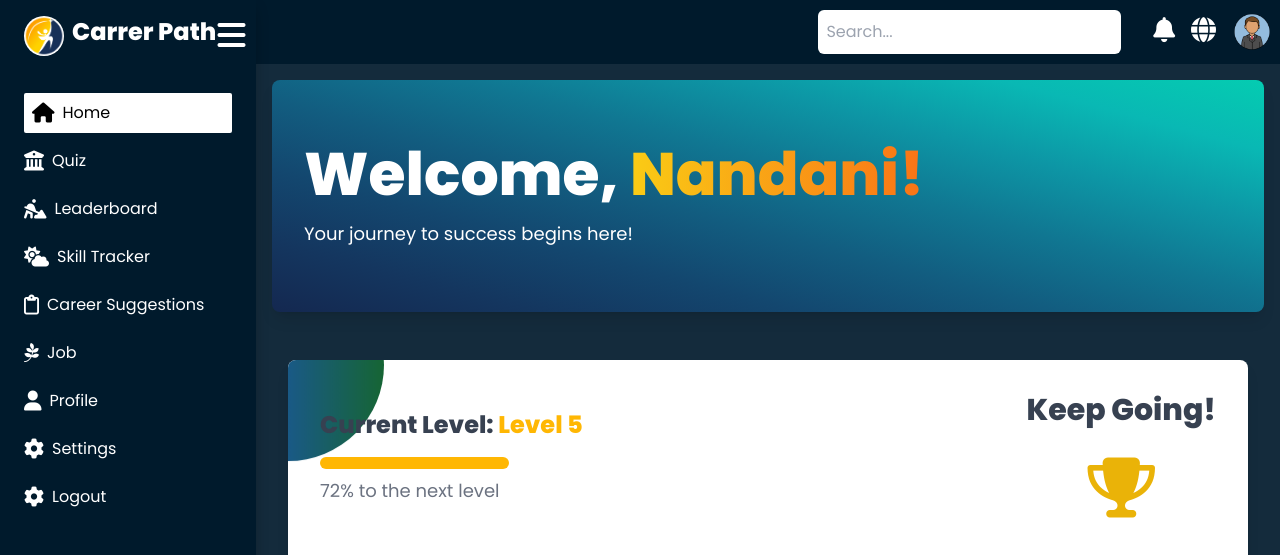
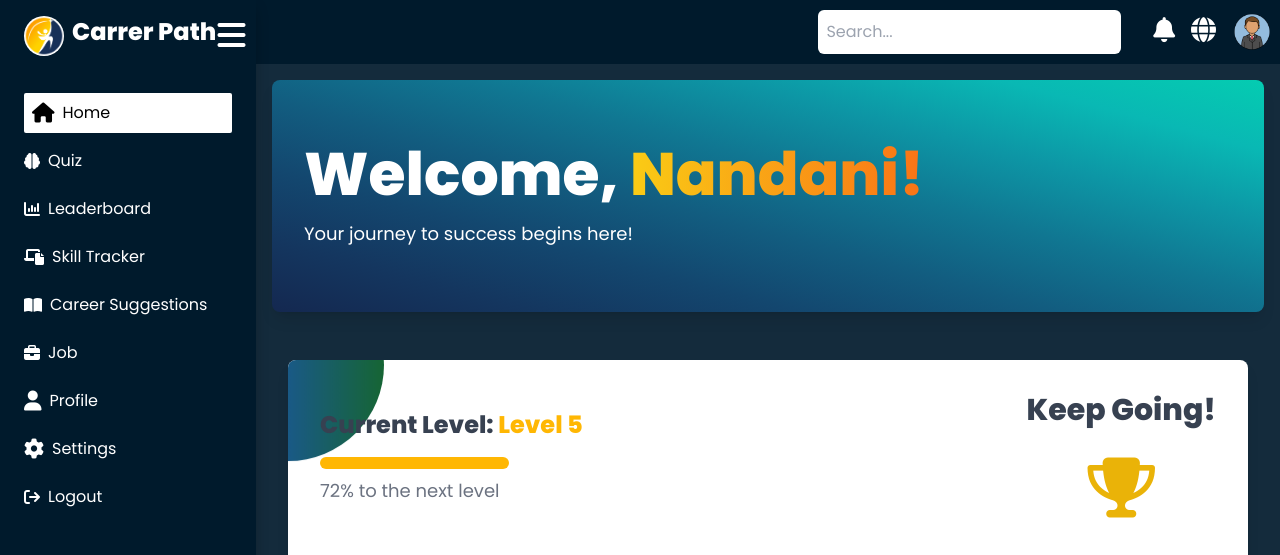
Before and after one commit to technandani/CareerPath, a React (Vite) app: page /home in a window 1280 px wide. Shown: the top 555 px of the page. Built offline with nearby package versions, Linux system fonts and the light colour scheme; a web font is replaced by a local one.

Commit message:
sidebar icons changed

```diff
--- a/src/Components/Header/Header.jsx
+++ b/src/Components/Header/Header.jsx
@@ -16,14 +16,14 @@ const Header = () => {
             </div>
             <div className="w-full h-[90%] overflow-y-hidden text-white text-lg">
             <MenuOption link="/home" icon={<i className="text-xl fa-solid fa-house"></i>} text="Home" />
-                <MenuOption link="/quiz" icon={<i className="text-xl fa-solid fa-building-columns"></i>} text="Quiz" />
-                <MenuOption link="/leaderboard" icon={<i className="text-xl fa-solid fa-person-digging"></i>} text="Leaderboard" />
-                <MenuOption link="/skillTracker" icon={<i className="text-xl fa-solid fa-cloud-sun"></i>} text="Skill Tracker" />
-                <MenuOption link="/careersuggessions" icon={<i className="text-xl fa-regular fa-clipboard"></i>} text="Career Suggestions" />
-                <MenuOption link="/job" icon={<i className="text-xl fa-brands fa-pagelines"></i>} text="Job" />
+                <MenuOption link="/quiz" icon={<i className="fa-solid fa-brain"></i>} text="Quiz" />
+                <MenuOption link="/leaderboard" icon={<i className="fa-solid fa-chart-column"></i>} text="Leaderboard" />
+                <MenuOption link="/skillTracker" icon={<i className="fa-solid fa-laptop-file"></i>} text="Skill Tracker" />
+                <MenuOption link="/careersuggessions" icon={<i className="fa-solid fa-book-open"></i>} text="Career Suggestions" />
+                <MenuOption link="/job" icon={<i className="fa-solid fa-briefcase"></i>} text="Job" />
                 <MenuOption link="/profile" icon={<i className="text-xl fa fa-user"></i>} text="Profile" />
                 <MenuOption link="/settings" icon={<i className="text-xl fa-solid fa-gear"></i>} text="Settings" />
-                <MenuOption link="/logout" icon={<i className="text-xl fa-solid fa-gear"></i>} text="Logout" />
+                <MenuOption link="/logout" icon={<i className="fa-solid fa-arrow-right-from-bracket"></i>} text="Logout" />
             </div>
         </header>
     )
```
